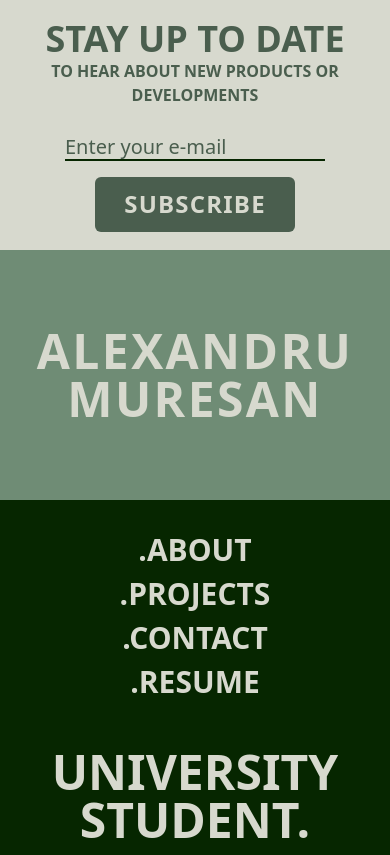
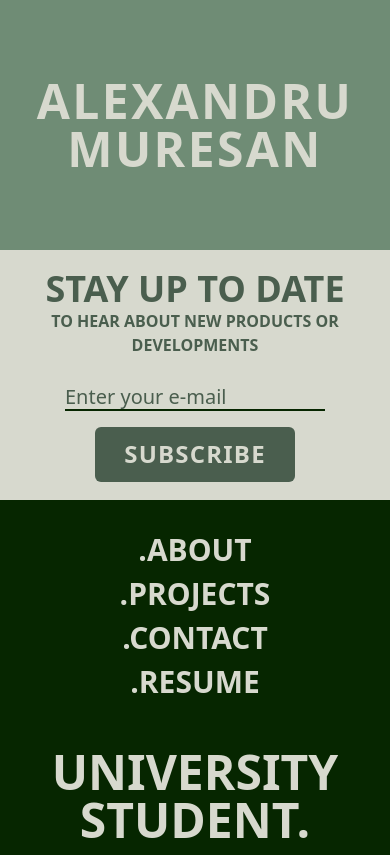
Before and after one commit to dev-arekusandoru/portfolio, a plain HTML site: page src/index.html in a window 390 px wide. Shown: the top 855 px of the page. Drawn offline with Linux system fonts and the light colour scheme.

Commit message:
new commit
header order on small screens

```diff
--- a/src/index.html
+++ b/src/index.html
@@ -16,7 +16,9 @@
     <!--Header-->
     <div class="flex flex-col lg:flex-row">
       <!-- left side of page -->
-      <div class="w-full h-auto lg:h-screen lg:w-1/2">
+      <div
+        class="flex flex-col-reverse lg:flex-col w-full h-auto lg:h-screen lg:w-1/2"
+      >
         <!-- subscribe div -->
         <div
           class="flex items-center justify-center h-1/2 bg-bone text-center min-h-[250px] md:min-h-[300px]"
```
Also changed, not shown: dist/output.css.
